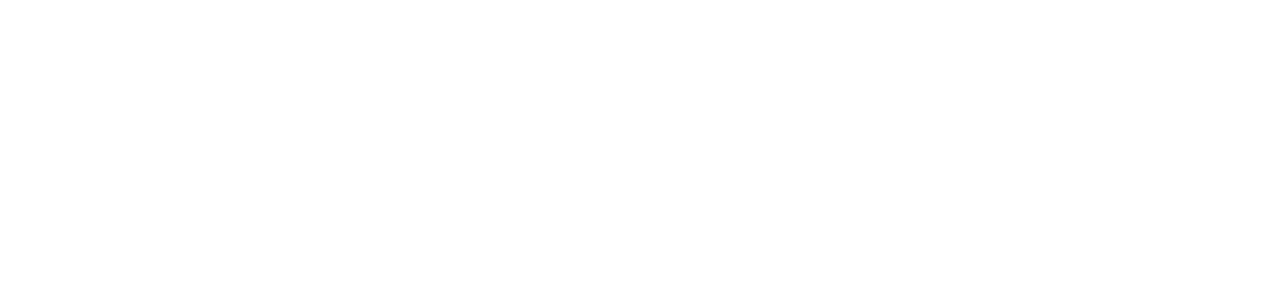
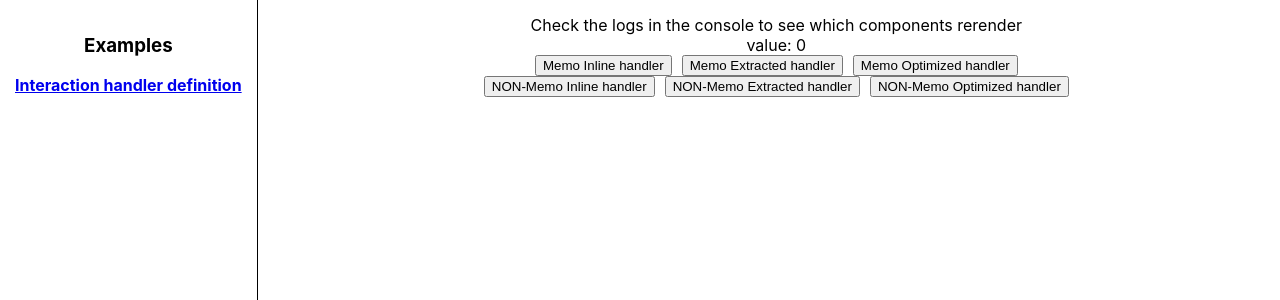
Before and after one commit to Selleo/react_devpath_examples, a React (Create React App) app: page /basics/handler in a window 1280 px wide. Shown: the top 300 px of the page. Built offline with nearby package versions, Linux system fonts and the light colour scheme.

Commit message:
Add example for handler methods optimization

```diff
--- a/package.json
+++ b/package.json
@@ -8,6 +8,7 @@
     "@testing-library/user-event": "^12.1.10",
     "react": "^17.0.2",
     "react-dom": "^17.0.2",
+    "react-router-dom": "^6.0.2",
     "react-scripts": "4.0.3",
     "web-vitals": "^1.0.1"
   },
@@ -34,5 +35,8 @@
       "last 1 firefox version",
       "last 1 safari version"
     ]
+  },
+  "devDependencies": {
+    "prettier": "^2.5.0"
   }
 }
--- a/src/App.css
+++ b/src/App.css
@@ -1,3 +1,22 @@
 .App {
   text-align: center;
+  display: flex;
+  gap: 15px;
+  height: 100vh;
 }
+
+.nav {
+  border-right: 1px solid black;
+  overflow: auto;
+  padding: 15px;
+}
+
+.nav .active {
+  font-weight: bold;
+}
+
+.example {
+  flex-grow: 1;
+  overflow: auto;
+  padding: 15px;
+}
--- a/src/App.js
+++ b/src/App.js
@@ -1,9 +1,23 @@
-import './App.css';
+import "./App.css";
+import { BrowserRouter, Routes, Route, NavLink } from "react-router-dom";
+
+import { HandlerMethods } from "./pages/Basic";
 
 function App() {
   return (
-    <div className="App">
-    </div>
+    <BrowserRouter>
+      <div className="App">
+        <nav className="nav">
+          <h3>Examples</h3>
+          <NavLink to="/basics/handler">Interaction handler definition</NavLink>
+        </nav>
+        <div className="example">
+        <Routes>
+          <Route path={`/basics/handler`} element={<HandlerMethods />} />
+        </Routes>
+        </div>
+      </div>
+    </BrowserRouter>
   );
 }
 
--- /dev/null
+++ b/src/pages/Basic/HandlerMethods/HandlerMethods.css
@@ -0,0 +1,5 @@
+.buttons-list {
+  display: flex;
+  gap: 10px;
+  justify-content: center;
+}
--- /dev/null
+++ b/src/pages/Basic/HandlerMethods/HandlerMethods.js
@@ -0,0 +1,56 @@
+import { useCallback, useState, memo } from "react";
+import './HandlerMethods.css'
+
+function Button({ onClick, children }) {
+  console.log(`rerender button ${children}`);
+  return <button onClick={onClick}>{children}</button>;
+}
+
+const MemoButton = memo(Button);
+
+export default function HandlerMethods() {
+  const [val, setVal] = useState(0);
+
+  // extraction provides readability improvement
+  // especially for bigger functions
+  const extractedHandler = () => {
+    setVal((curr) => curr + 1);
+  };
+
+  // hook useCallback provides performance benefit
+  // only when component to which it is passed is memoized using React.memo
+  const optimizedHandler = useCallback(() => {
+    setVal((curr) => curr + 1);
+  }, []);
+
+  return (
+    <div>
+      <div>Check the logs in the console to see which components rerender</div>
+      <span>value: {val}</span>
+      <div className='buttons-list'>
+        <MemoButton
+          onClick={() => {
+            setVal((curr) => curr + 1);
+          }}
+        >
+          Memo Inline handler
+        </MemoButton>
+        <MemoButton onClick={extractedHandler}>Memo Extracted handler</MemoButton>
+        {/* Only the component below is not re-rendered */}
+        {/* because it gets optimized handler & is wrapped in React.memo*/}
+        <MemoButton onClick={optimizedHandler}>Memo Optimized handler</MemoButton>
+      </div>
+      <div className='buttons-list'>
+        <Button
+          onClick={() => {
+            setVal((curr) => curr + 1);
+          }}
+        >
+          NON-Memo Inline handler
+        </Button>
+        <Button onClick={extractedHandler}>NON-Memo Extracted handler</Button>
+        <Button onClick={optimizedHandler}>NON-Memo Optimized handler</Button>
+      </div>
+    </div>
+  );
+}
--- /dev/null
+++ b/src/pages/Basic/HandlerMethods/index.js
@@ -0,0 +1,3 @@
+import HandlerMethods from "./HandlerMethods";
+
+export { HandlerMethods };
--- /dev/null
+++ b/src/pages/Basic/index.js
@@ -0,0 +1,3 @@
+import { HandlerMethods } from "./HandlerMethods";
+
+export { HandlerMethods };
```
Also changed, not shown: 1 other file (tests, documents, lock files or other folders).
